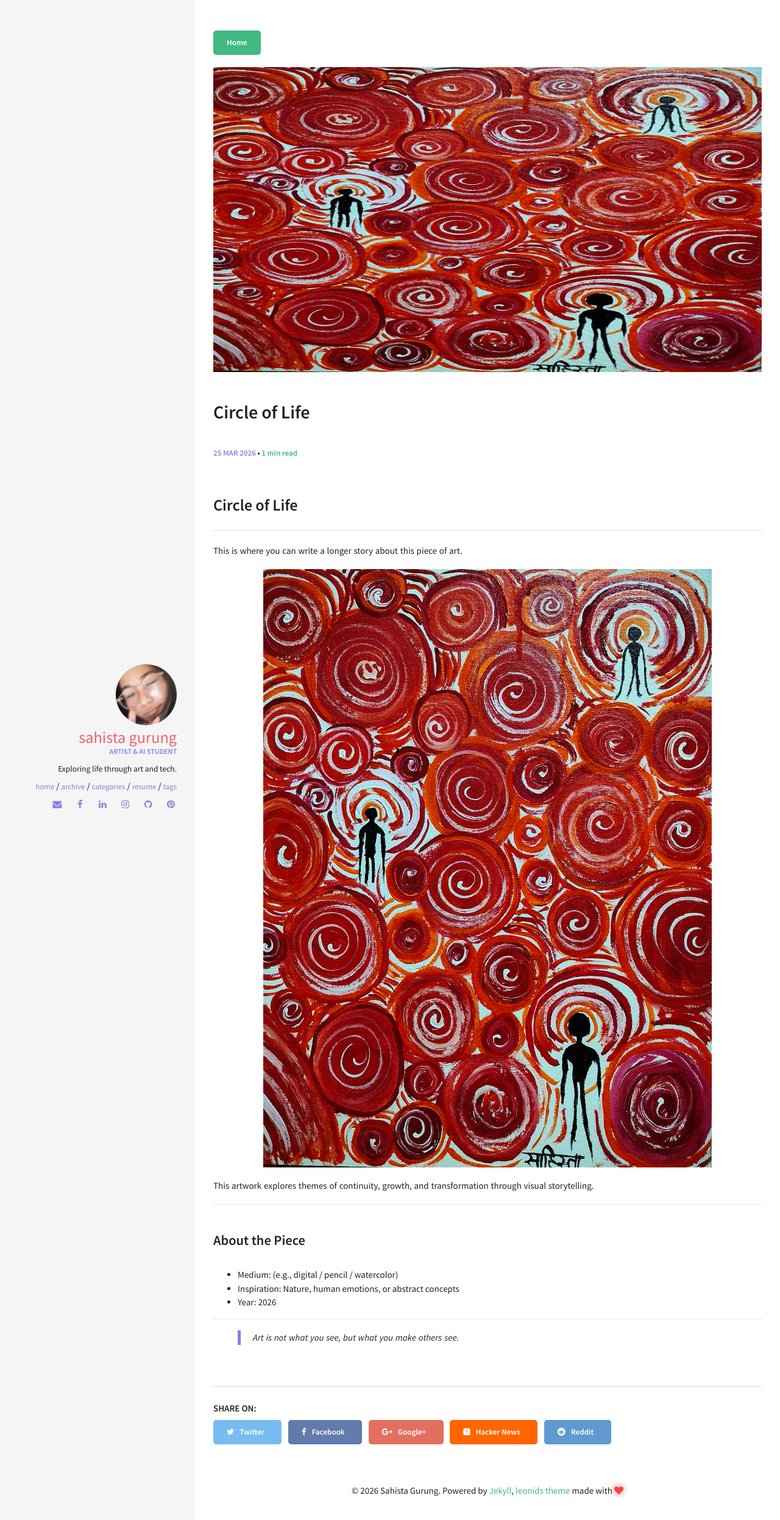
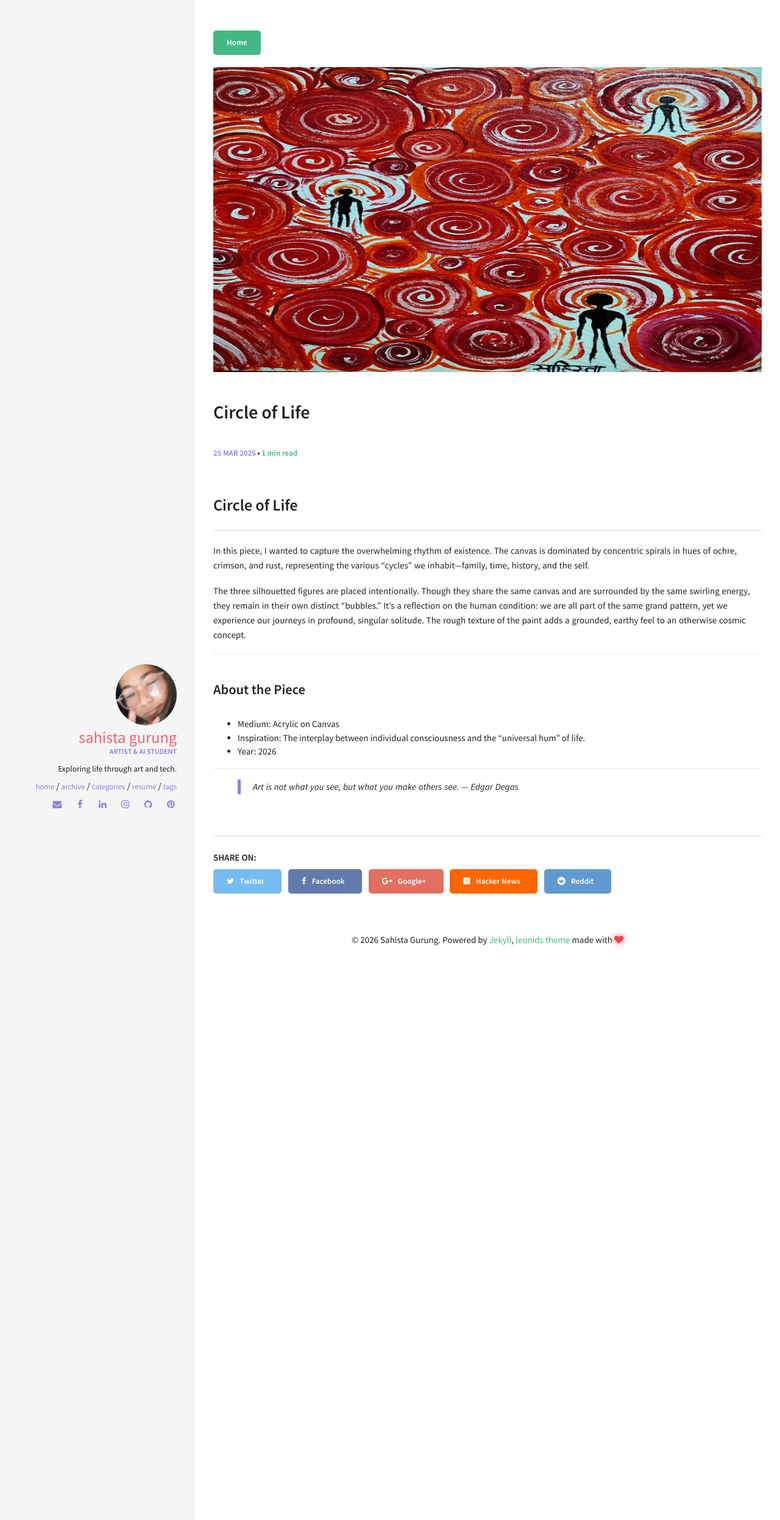
Before and after one commit to sahistagurung/sahistagurungart.github.io, a Jekyll site: the page built from _posts/2026-03-25-my-first-piece.md, in a window 1280 px wide. Shown: the top 2492 px of the page at 61% size. Built offline with Jekyll 4.4.1, drawn with Linux system fonts in a browser that asks for light colours.

Commit message:
Final Commit for first pose

```diff
--- a/_posts/2026-03-25-my-first-piece.md
+++ b/_posts/2026-03-25-my-first-piece.md
@@ -1,7 +1,7 @@
 ---
 layout: post
 title: "Circle of Life"
-excerpt: "A short description of the medium or inspiration."
+excerpt: "An exploration of human connection and isolation within the infinite loops of existence."
 categories: [art]
 comments: true
 image:
@@ -10,20 +10,18 @@ image:
 
 ## Circle of Life
 
-This is where you can write a longer story about this piece of art.
+In this piece, I wanted to capture the overwhelming rhythm of existence. The canvas is dominated by concentric spirals in hues of ochre, crimson, and rust, representing the various "cycles" we inhabit—family, time, history, and the self.
 
-![My Artwork]({{ site.baseurl }}/img/circle.jpg)
-
-This artwork explores themes of continuity, growth, and transformation through visual storytelling.
+The three silhouetted figures are placed intentionally. Though they share the same canvas and are surrounded by the same swirling energy, they remain in their own distinct "bubbles." It’s a reflection on the human condition: we are all part of the same grand pattern, yet we experience our journeys in profound, singular solitude. The rough texture of the paint adds a grounded, earthy feel to an otherwise cosmic concept.
 
 ---
 
 ### About the Piece
 
-- Medium: (e.g., digital / pencil / watercolor)
-- Inspiration: Nature, human emotions, or abstract concepts
+- Medium: Acrylic on Canvas
+- Inspiration: The interplay between individual consciousness and the  "universal hum" of life.
 - Year: 2026
 
 ---
 
-> Art is not what you see, but what you make others see.
+> Art is not what you see, but what you make others see. — Edgar Degas
```
